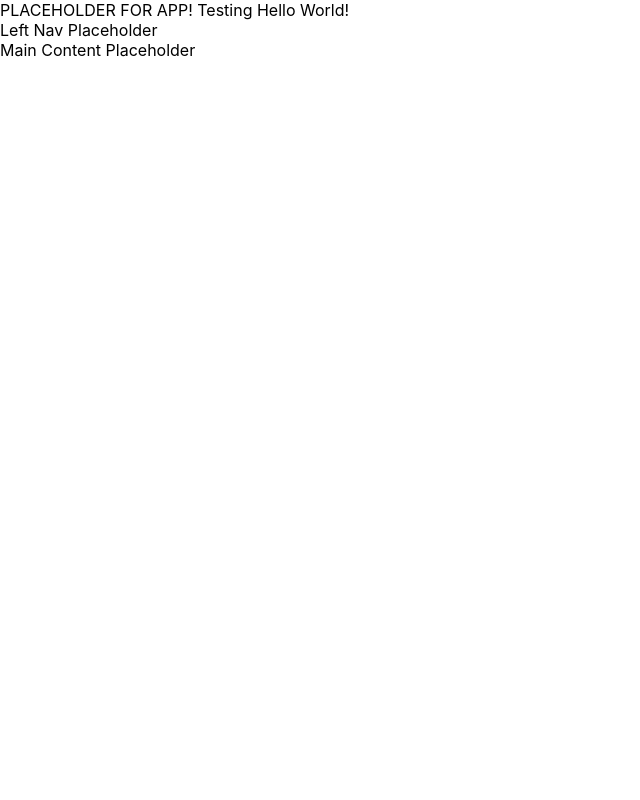
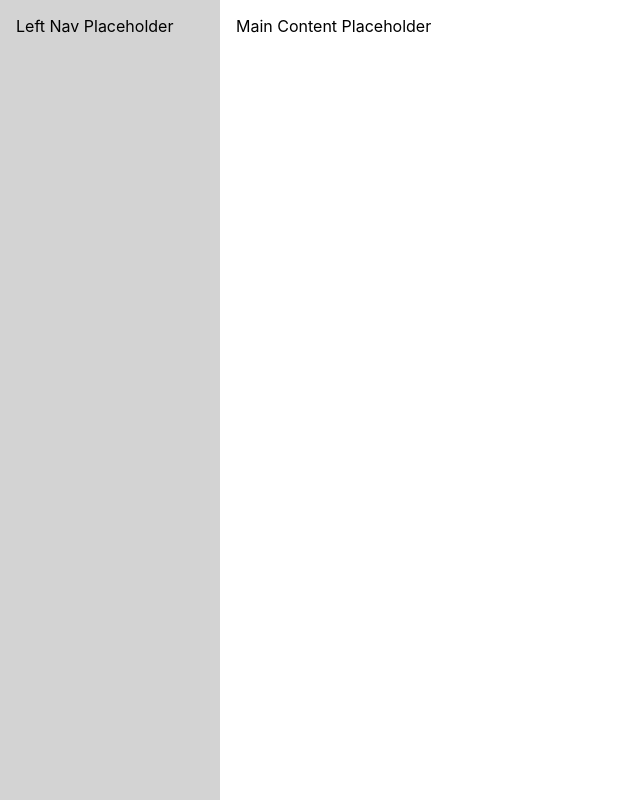
Before and after one commit to oagboghi2/digicert_test, a React (Create React App) app in the folder lambdanotes/: page / in a window 1280 px wide. Shown: the whole page, without its empty margins (0-640 px from the left). Built offline with nearby package versions, Linux system fonts and the light colour scheme.

Commit message:
applied basic css

```diff
--- a/lambdanotes/src/App.js
+++ b/lambdanotes/src/App.js
@@ -2,11 +2,11 @@ import React, { Component } from 'react';
 import LeftNav from './components/leftNav/leftNav';
 import MainContent from './components/MainContent/MainContent'
 
+
 class App extends Component {
   render() {
     return (
-      <div >
-        PLACEHOLDER FOR APP! Testing Hello World!
+      <div className='app_container '>
         <LeftNav/>
         <MainContent/>
       </div>
--- a/lambdanotes/src/components/leftNav/index.css
+++ b/lambdanotes/src/components/leftNav/index.css
@@ -0,0 +1,11 @@
+.nav_container {
+    display: flex;
+    padding: 1rem;
+    width: 220px;
+    min-width: 220px;
+    height: 100vh; /* vh stands fr view height.
+                    Use it instead of 100% when you want to cover an entire page
+                    as big as your window consistently
+                    */
+    background-color: lightgray;
+}
--- a/lambdanotes/src/components/leftNav/leftNav.js
+++ b/lambdanotes/src/components/leftNav/leftNav.js
@@ -4,7 +4,10 @@ import './index.css';
 class LeftNav extends Component {
     state = {  }
     render() {
-        return ( <div>Left Nav Placeholder</div> );
+        return (
+        <div className = 'nav_container'>
+            Left Nav Placeholder
+        </div> );
     }
 }
 
--- a/lambdanotes/src/components/mainContent/MainContent.js
+++ b/lambdanotes/src/components/mainContent/MainContent.js
@@ -4,7 +4,10 @@ import './index.css';
 class MainContent extends Component {
     state = {  }
     render() {
-        return ( <div>Main Content Placeholder</div> );
+        return (
+        <div className = 'main_container'>
+            Main Content Placeholder
+        </div> );
     }
 }
 
--- a/lambdanotes/src/components/mainContent/index.css
+++ b/lambdanotes/src/components/mainContent/index.css
@@ -0,0 +1,8 @@
+.main_container {
+    display: flex;
+    padding: 1rem;
+    width: 660px;
+    min-width: 0px;
+    height: 100vh;
+    background-color: white;
+}
--- a/lambdanotes/src/index.css
+++ b/lambdanotes/src/index.css
@@ -1,3 +1,8 @@
+* {
+  box-sizing: border-box; /* Maintain size of box when you add padding */
+  /*border: solid 1px red;*/
+}
+
 body {
   margin: 0;
   padding: 0;
@@ -12,3 +17,13 @@ code {
   font-family: source-code-pro, Menlo, Monaco, Consolas, "Courier New",
     monospace;
 }
+
+.app_container {
+  display: flex;
+  flex-direction: row;
+}
+
+.main_container {
+  display: flex;
+  padding: 1rem;
+}
--- a/lambdanotes/src/index.js
+++ b/lambdanotes/src/index.js
@@ -1,8 +1,11 @@
 import React from 'react';
 import ReactDOM from 'react-dom';
+// components imports
 import './index.css';
 import App from './App';
+// Router Imports
 import { BrowserRouter as Router} from 'react-router-dom';
+// Redux Imports
 import { Provider } from 'react-redux';
 import { createStore } from 'redux';
 import * as serviceWorker from './serviceWorker';
```
Also changed, not shown: 1 other file (tests, documents, lock files or other folders).
